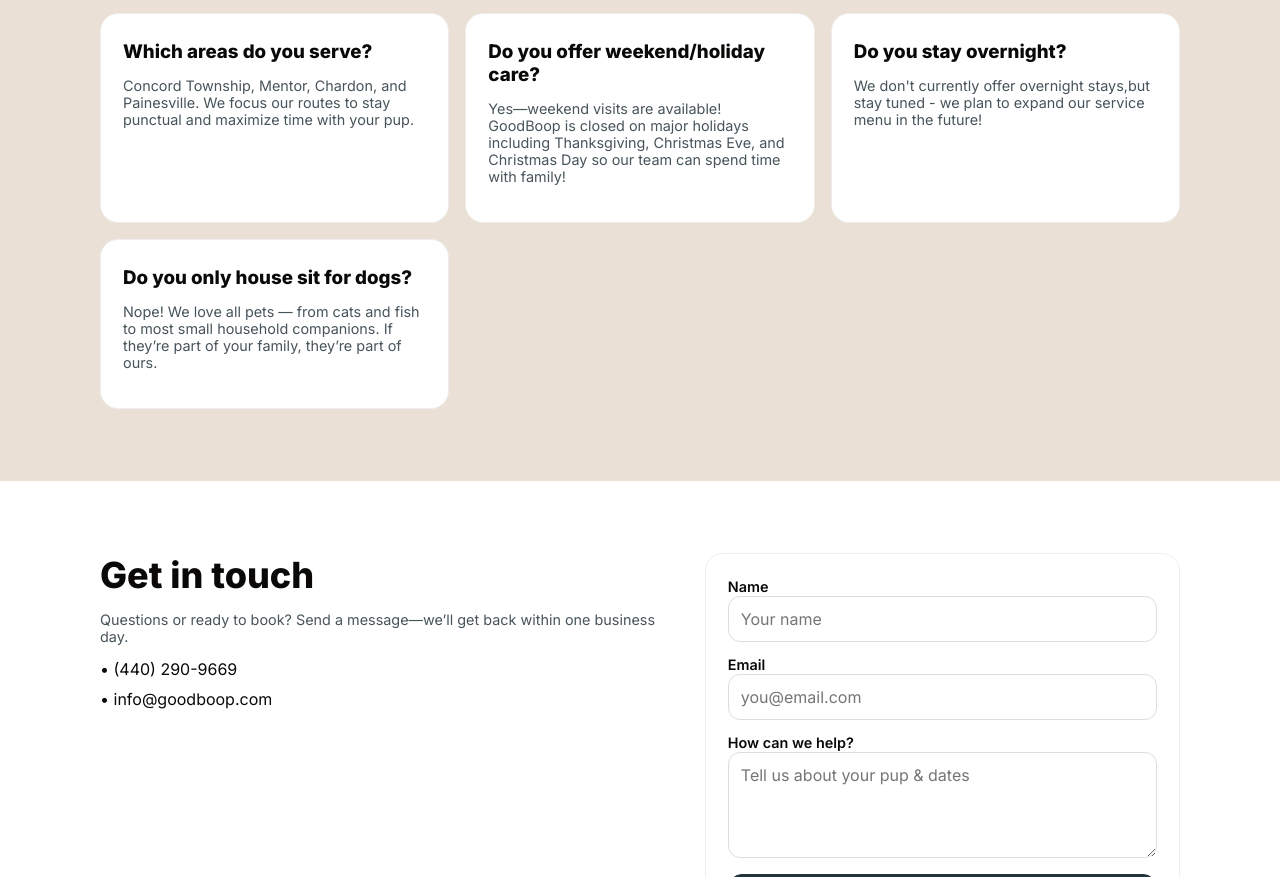
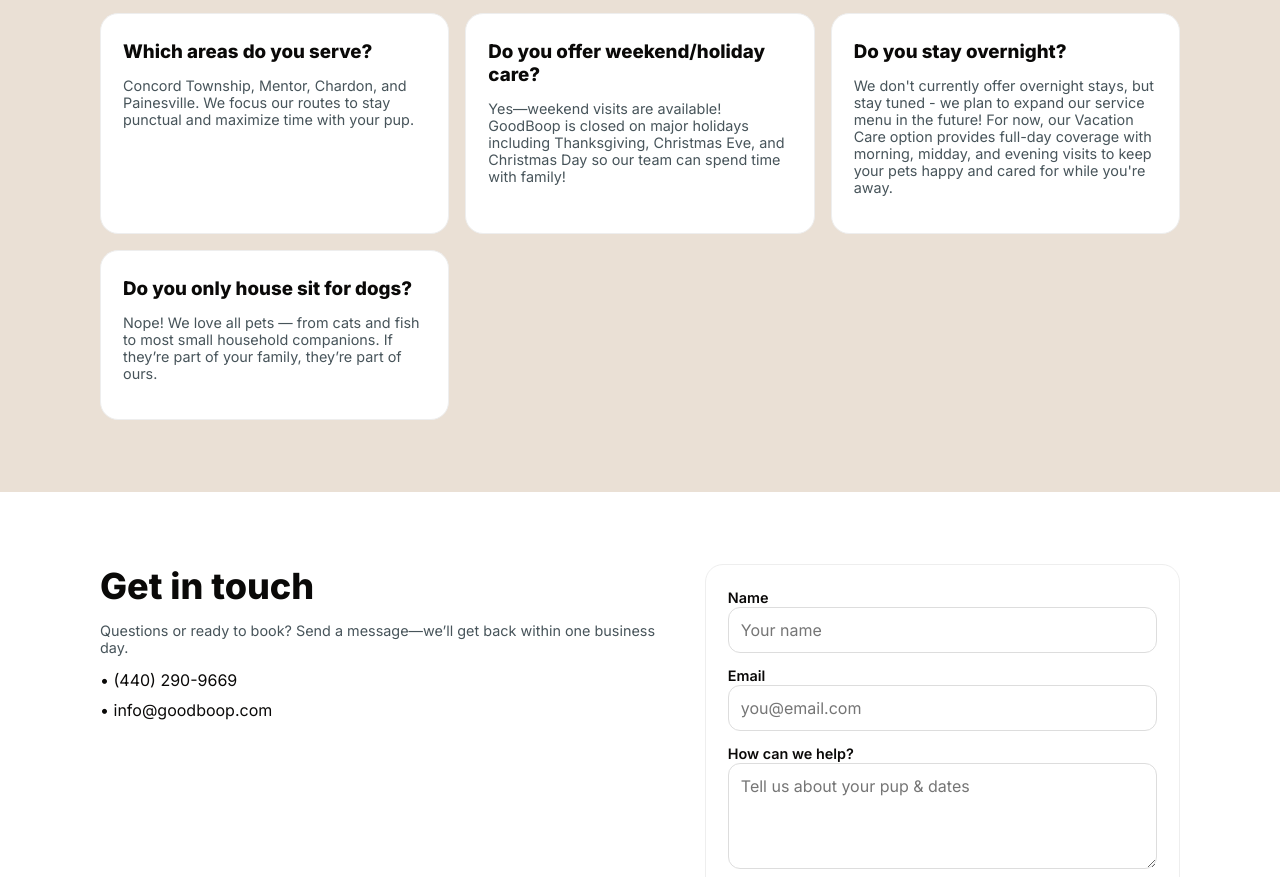
Before and after one commit to courtjb23-art/goodboop-site, a plain HTML site: page index.html in a window 1280 px wide. Shown: the part 4807-5684 px from the top of the page. Drawn offline with Linux system fonts and the light colour scheme.

Commit message:
Update Vacation Care

```diff
--- a/index.html
+++ b/index.html
@@ -206,7 +206,7 @@
         <div class="card"><h3>How do I book?</h3><p class="small">All new clients begin with a short meet &amp; greet scheduled through the Time To Pet app. A $20 deposit is required, credited toward your first booking. Click the "New Client" button to get started.</p></div>
         <div class="card"><h3>Which areas do you serve?</h3><p class="small">Concord Township, Mentor, Chardon, and Painesville. We focus our routes to stay punctual and maximize time with your pup.</p></div>
         <div class="card"><h3>Do you offer weekend/holiday care?</h3><p class="small">Yes—weekend visits are available! GoodBoop is closed on major holidays including Thanksgiving, Christmas Eve, and Christmas Day so our team can spend time with family!</p></div>
-        <div class="card"><h3>Do you stay overnight?</h3><p class="small">We don't currently offer overnight stays,but stay tuned - we plan to expand our service menu in the future!</p></div>
+        <div class="card"><h3>Do you stay overnight?</h3><p class="small">We don't currently offer overnight stays, but stay tuned - we plan to expand our service menu in the future! For now, our Vacation Care option provides full-day coverage with morning, midday, and evening visits to keep your pets happy and cared for while you're away.</p></div>
         <div class="card"><h3>Do you only house sit for dogs?</h3><p class="small">Nope! We love all pets — from cats and fish to most small household companions. If they’re part of your family, they’re part of ours.</p></div>
       </div>
     </div>
```
